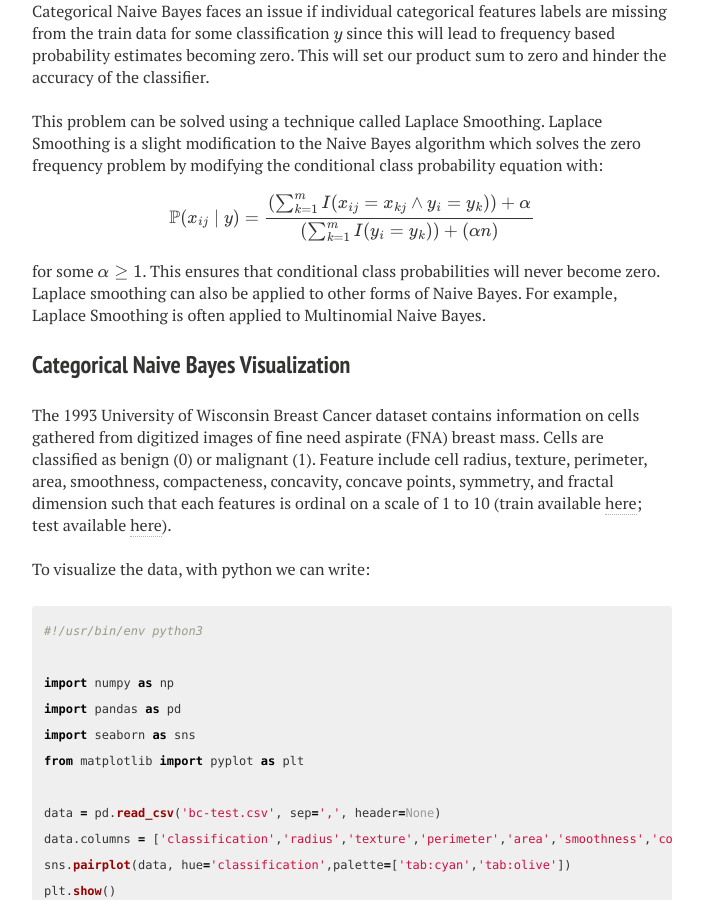
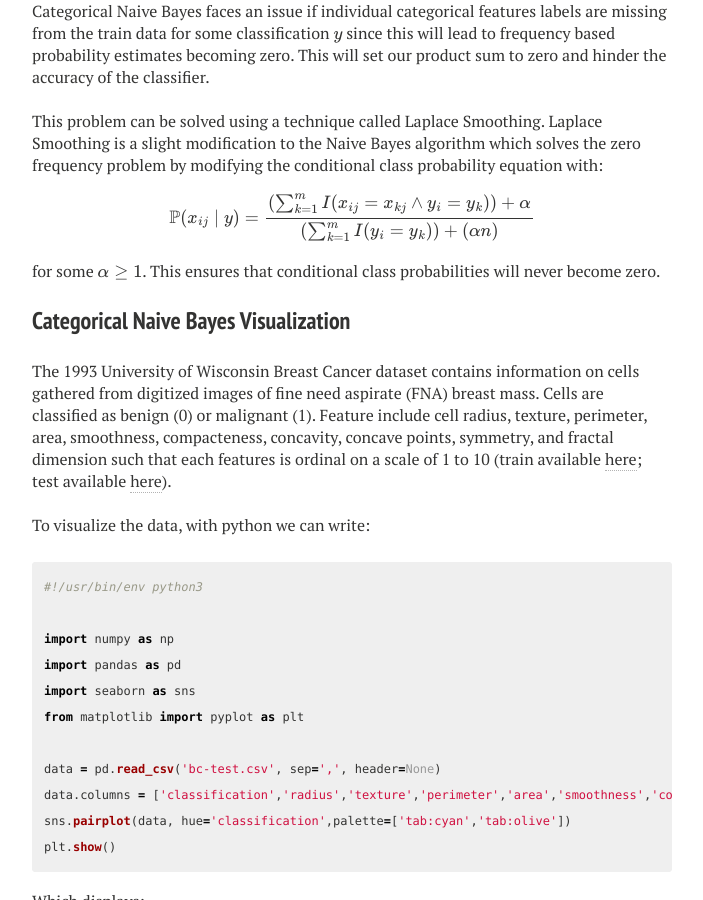
Before and after one commit to nathanenglehart/nathanenglehart.github.io, a Jekyll site: the page built from projects/naive-bayes.md, in a window 1280 px wide and 900 px high, scrolled down 1458 px. Shown: the whole window, without its empty margins (288-991 px from the left). Built offline with Jekyll 4.4.1, drawn with Linux system fonts in a browser that asks for light colours; nearby versions of some CDN libraries; formulas are drawn with MathJax 3.

Commit message:
not sure if mulit makes sense

```diff
--- a/projects/naive-bayes.md
+++ b/projects/naive-bayes.md
@@ -39,7 +39,7 @@ Categorical Naive Bayes faces an issue if individual categorical features labels
 \
 This problem can be solved using a technique called Laplace Smoothing. Laplace Smoothing is a slight modification to the Naive Bayes algorithm which solves the zero frequency problem by modifying the conditional class probability equation with:
 \\[ \mathbb{P} (x_{ij} \mid y) = \frac{(\sum^m_{k=1} I(x_{ij} = x_{kj} \land y_i = y_k)) + \alpha}{(\sum^m_{k=1} I(y_i = y_k)) + (\alpha n)} \\]
-for some $\alpha \geq 1$. This ensures that conditional class probabilities will never become zero. Laplace smoothing can also be applied to other forms of Naive Bayes. For example, Laplace Smoothing is often applied to Multinomial Naive Bayes.
+for some $\alpha \geq 1$. This ensures that conditional class probabilities will never become zero.
 
 ### Categorical Naive Bayes Visualization
 
```
